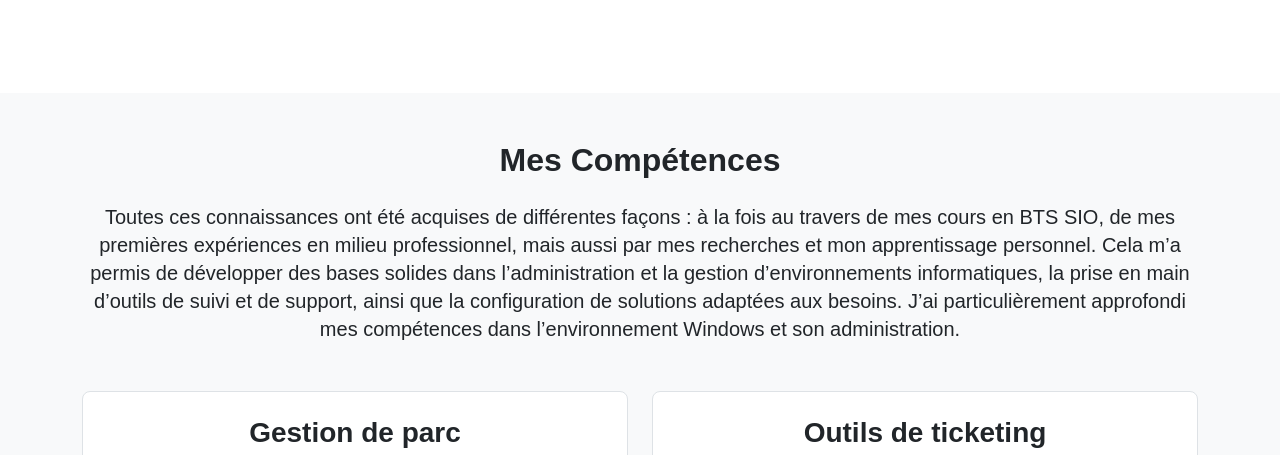
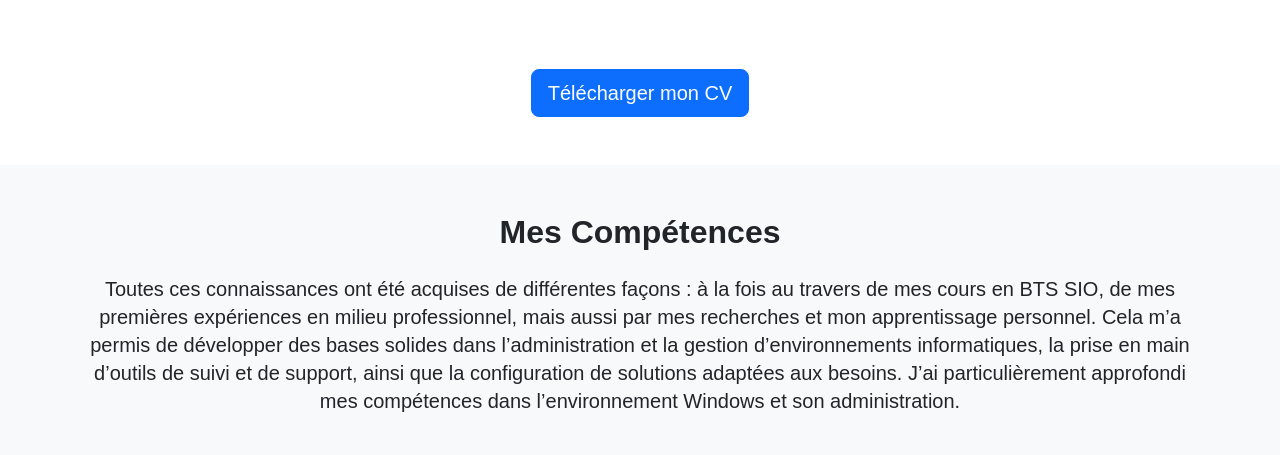
Before and after one commit to kevin-alsac/git-portfolio, a website: page index.html in a window 1280 px wide. Shown: the part 3835-4290 px from the top of the page. Drawn offline with Linux system fonts and the light colour scheme.

```diff
--- a/index.html
+++ b/index.html
@@ -123,6 +123,7 @@
             <p>
               • Réseaux et infrastructures • Administration systèmes •
               Virtualisation • Cybersécurité
+              <br />
             </p>
             <div
               class="p-3 rounded mt-3"
@@ -274,6 +275,11 @@
               </div>
             </div>
           </div>
+        </div>
+        <div class="d-flex justify-content-center mt-4">
+          <a href="CV.pdf" download="Mon-CV.pdf" class="btn btn-primary btn-lg">
+            Télécharger mon CV
+          </a>
         </div>
       </div>
     </section>
```
Also changed, not shown: 1 other file.
